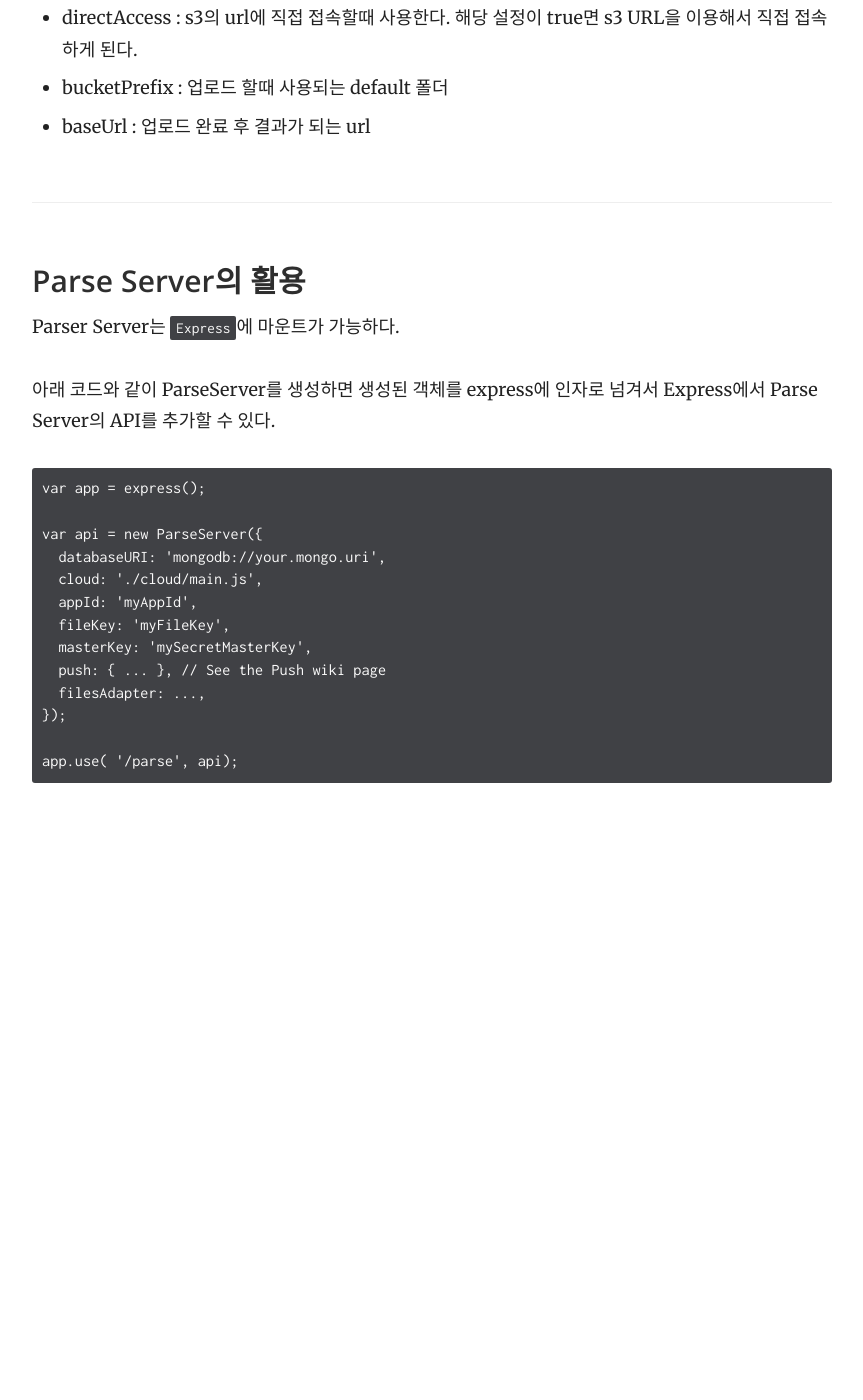
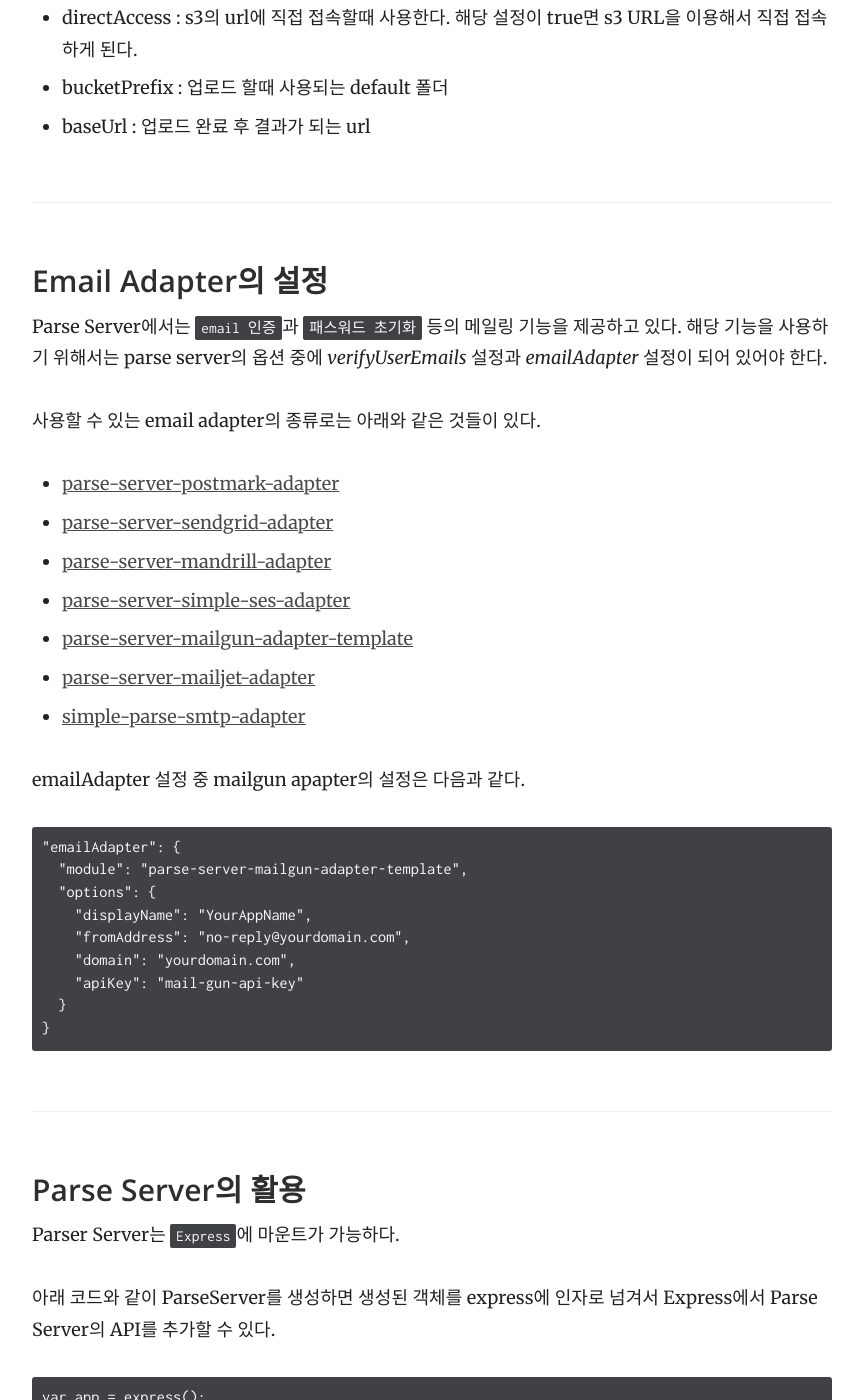
Before and after one commit to S5Platform/s5Platform.github.io, a Jekyll site: the page built from _docs/2.parse/parse_server.md, in a window 1280 px wide and 1400 px high, scrolled down 3046 px. Shown: the whole window, without its empty margins (358-1221 px from the left). Built offline with Jekyll 4.4.1, drawn with Linux system fonts in a browser that asks for light colours; before the commit the page ends 3878 px from its top, so only the background shows below that.

Commit message:
Add docs for email adapter

````diff
--- a/_docs/2.parse/parse_server.md
+++ b/_docs/2.parse/parse_server.md
@@ -86,6 +86,36 @@
 - bucketPrefix : 업로드 할때 사용되는 default 폴더
 - baseUrl : 업로드 완료 후 결과가 되는 url
 
+### Email Adapter의 설정
+
+Parse Server에서는 `email 인증`과 `패스워드 초기화` 등의 메일링 기능을 제공하고 있다. 해당 기능을 사용하기 위해서는
+parse server의 옵션 중에 *verifyUserEmails* 설정과 *emailAdapter* 설정이 되어 있어야 한다.
+
+사용할 수 있는 email adapter의 종류로는 아래와 같은 것들이 있다.
+
+- [parse-server-postmark-adapter](https://www.npmjs.com/package/parse-server-postmark-adapter)
+- [parse-server-sendgrid-adapter](https://www.npmjs.com/package/parse-server-sendgrid-adapter)
+- [parse-server-mandrill-adapter](https://www.npmjs.com/package/parse-server-mandrill-adapter)
+- [parse-server-simple-ses-adapter](https://www.npmjs.com/package/parse-server-simple-ses-adapter)
+- [parse-server-mailgun-adapter-template](https://www.npmjs.com/package/parse-server-mailgun-adapter-template)
+- [parse-server-mailjet-adapter](https://www.npmjs.com/package/parse-server-mailjet-adapter)
+- [simple-parse-smtp-adapter](https://www.npmjs.com/package/simple-parse-smtp-adapter)
+
+
+emailAdapter 설정 중 mailgun apapter의 설정은 다음과 같다.
+
+```
+"emailAdapter": {
+  "module": "parse-server-mailgun-adapter-template",
+  "options": {
+    "displayName": "YourAppName",
+    "fromAddress": "no-reply@yourdomain.com",
+    "domain": "yourdomain.com",
+    "apiKey": "mail-gun-api-key"
+  }
+}
+```
+
 ### Parse Server의 활용
 
 Parser Server는 `Express`에 마운트가 가능하다.
````
